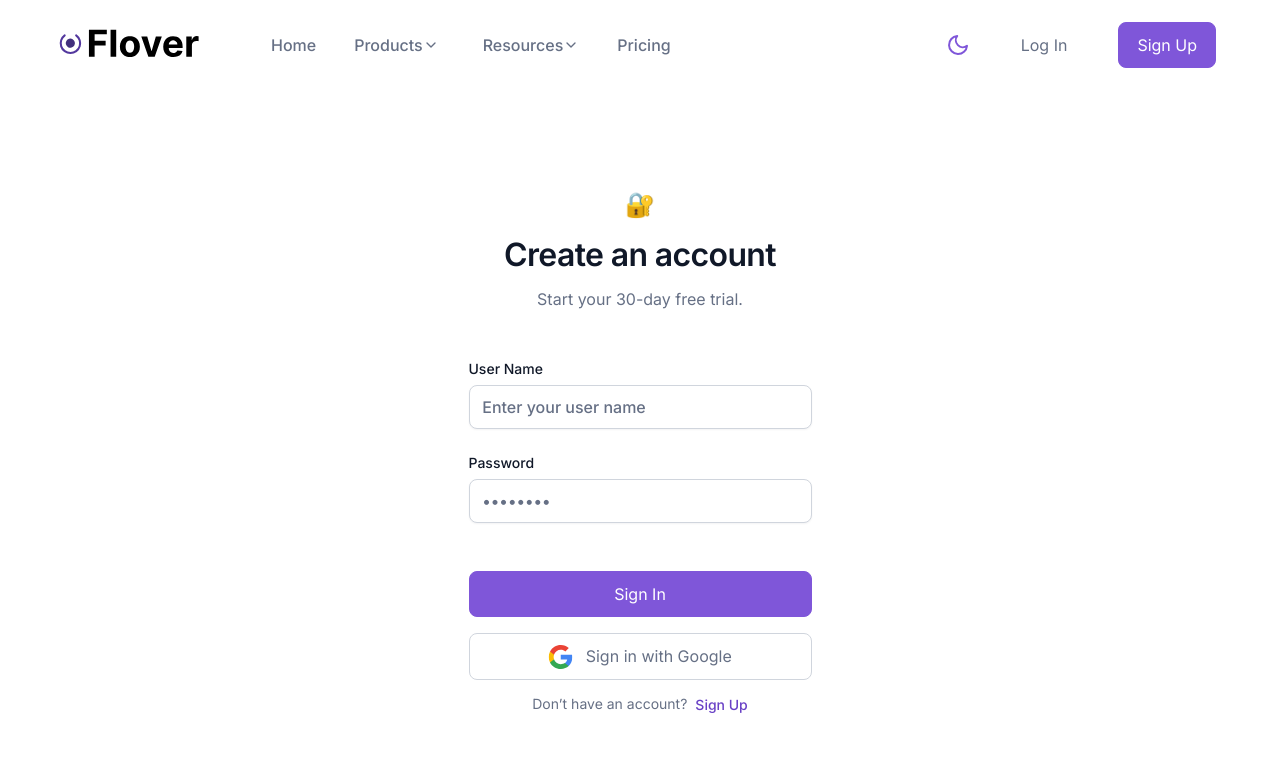
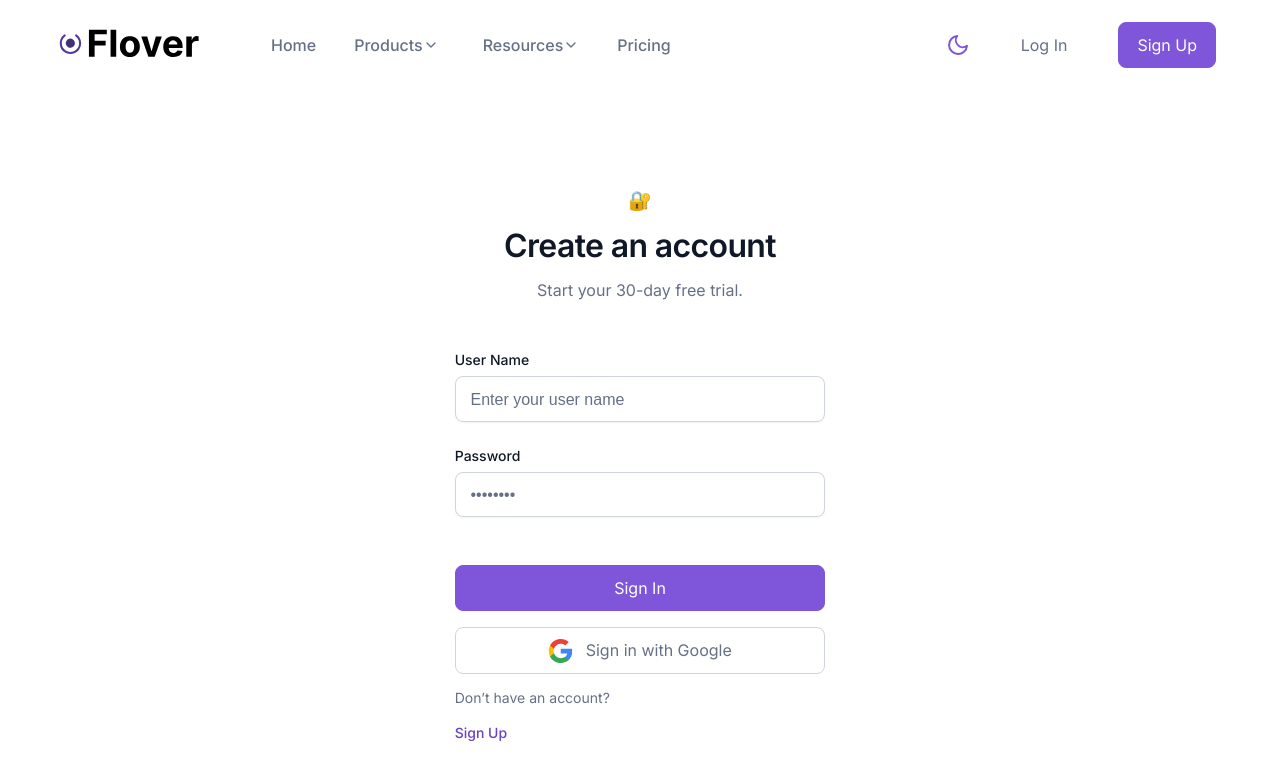
Before and after one commit to AlexKasatov/flover-dashboard, a React (Create React App) app: page /signup in a window 1280 px wide. Shown: the top 780 px of the page. Built offline with nearby package versions, Linux system fonts and the light colour scheme.

Commit message:
prepare to add eye icon

```diff
--- a/src/pages/Authorization/Login.styled.jsx
+++ b/src/pages/Authorization/Login.styled.jsx
@@ -70,10 +70,18 @@ export const LoginForm = styled.form`
 `;
 
 export const LoginBtn = styled(BtnMain)`
+        margin: 0 auto;
         margin-top: 1.5rem;
         min-width: 343px;
+        max-width: 400px;
+        width: 100%;
 `;
 export const LoginIcon = styled(BtnMore)`
+        margin: 0 auto;
+        margin-top: 1.5rem;
+        min-width: 343px;
+        max-width: 400px;
+        width: 100%;
         margin-top: 1rem;
         vertical-align: middle;
         min-width: 343px;
--- a/src/pages/Authorization/SignUp.jsx
+++ b/src/pages/Authorization/SignUp.jsx
@@ -4,6 +4,7 @@ import { Container } from '../../styles/Container';
 import { TextErrorSm, TextNormalSm, LinkSmMd, HeadingSmSbBase, SubHeadTextMdNorm } from '../../styles/UI/Text';
 import { Wrapper, LoginBlock, LoginText, LoginForm, LoginBtn, LoginIcon } from './Login.styled';
 import googleIcon from '../../styles/img/auth/google.svg';
+import { SignUpForm, SignUpBlock, InputBlock } from './SignUp.styled';
 
 const SignUp = () => {
         const {
@@ -25,7 +26,7 @@ const SignUp = () => {
         return (
                 <Wrapper>
                         <Container>
-                                <LoginBlock>
+                                <SignUpBlock>
                                         <LoginText>
                                                 <h1>🔐</h1>
                                                 <HeadingSmSbBase>Create an account</HeadingSmSbBase>
@@ -34,9 +35,9 @@ const SignUp = () => {
                                                 </SubHeadTextMdNorm>
                                         </LoginText>
 
-                                        <LoginForm onSubmit={handleSubmit(onSubmit)}>
-                                                <label htmlFor="userName">
-                                                        User Name
+                                        <SignUpForm onSubmit={handleSubmit(onSubmit)}>
+                                                <label htmlFor="userName">User Name</label>
+                                                <InputBlock>
                                                         <input
                                                                 placeholder="Enter your user name"
                                                                 {...register('userName', {
@@ -47,15 +48,19 @@ const SignUp = () => {
                                                                         },
                                                                 })}
                                                         />
-                                                </label>
+                                                </InputBlock>
+
+                                                {/* ERROR MESSAGE */}
                                                 {errors?.userName && (
                                                         <TextErrorSm>
                                                                 {errors?.userName?.message ||
                                                                         'Hm... something went wrong'}
                                                         </TextErrorSm>
                                                 )}
-                                                <label htmlFor="password">
-                                                        Password
+
+                                                <label htmlFor="password">Password</label>
+
+                                                <InputBlock>
                                                         <input
                                                                 type="password"
                                                                 id="password"
@@ -64,13 +69,16 @@ const SignUp = () => {
                                                                         required: 'Password is required',
                                                                 })}
                                                         />
-                                                </label>
+                                                </InputBlock>
+
+                                                {/* ERROR MESSAGE */}
                                                 {errors?.password && (
                                                         <TextErrorSm>
                                                                 {errors?.password?.message ||
                                                                         'Hm... something went wrong'}
                                                         </TextErrorSm>
                                                 )}
+
                                                 <LoginBtn type="submit">Sign In</LoginBtn>
 
                                                 <LoginIcon type="button">
@@ -82,8 +90,8 @@ const SignUp = () => {
 
                                                         <LinkSmMd to="/signup">Sign Up</LinkSmMd>
                                                 </div>
-                                        </LoginForm>
-                                </LoginBlock>
+                                        </SignUpForm>
+                                </SignUpBlock>
                         </Container>
                 </Wrapper>
         );
--- a/src/pages/Authorization/SignUp.styled.jsx
+++ b/src/pages/Authorization/SignUp.styled.jsx
@@ -0,0 +1,61 @@
+import styled from 'styled-components';
+
+export const SignUpForm = styled.form`
+        display: flex;
+        justify-content: center;
+        align-items: flex-start;
+        flex-flow: column nowrap;
+        label {
+                color: ${({ theme }) => theme.fontColorBase};
+                display: block;
+                font-size: var(--text-sm);
+                line-height: var(--text-lh-sm);
+                font-family: var(--ff);
+                font-weight: var(--fw-medium);
+        }
+`;
+
+export const SignUpBlock = styled.section`
+        display: flex;
+        justify-content: center;
+        align-items: center;
+        flex-flow: column nowrap;
+`;
+
+export const InputBlock = styled.div`
+        display: flex;
+        justify-content: space-between;
+        align-items: center;
+        flex-flow: column nowrap;
+
+        color: var(--gray-500);
+        font-size: var(--text-md);
+        line-height: var(--text-lh-md);
+        font-family: var(--ff);
+        font-weight: var(--fw-normal);
+        margin-top: 0.375rem;
+        margin-bottom: 1.5rem;
+        min-width: 343px;
+        min-height: 44px;
+        display: block;
+        height: 100%;
+        padding: 0.6rem 0.8rem;
+        border: 1px var(--gray-300) solid;
+        border-radius: var(--radii);
+        box-shadow: var(--shadow-xs);
+
+        input {
+                min-width: 343px;
+                background-color: transparent;
+                border: hidden;
+                outline: none;
+        }
+
+        input::placeholder {
+                color: var(--gray-500);
+                font-size: var(--text-md);
+                line-height: var(--text-lh-md);
+                font-family: var(--ff);
+                font-weight: var(--fw-normal);
+        }
+`;
```
